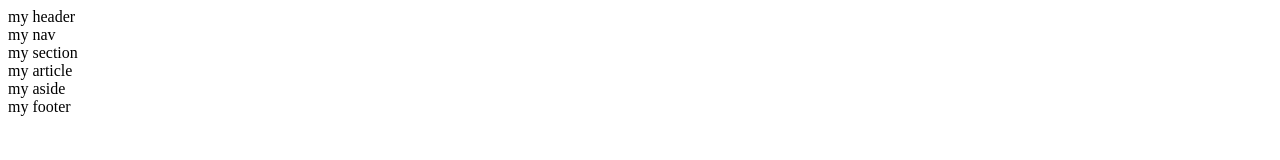
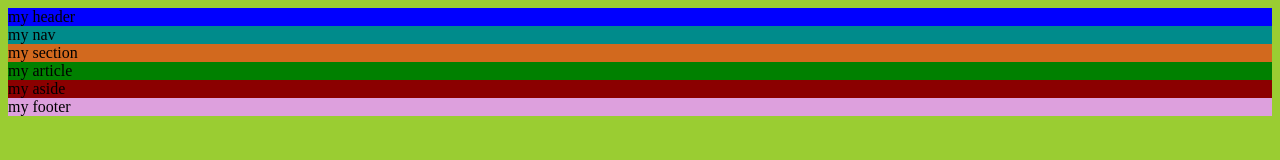
Before and after one commit to wei8655/wei8655.github.io, a plain HTML site: page default.html in a window 1280 px wide. Drawn offline with Linux system fonts and the light colour scheme.

Commit message:
Update default.html

```diff
--- a/default.html
+++ b/default.html
@@ -5,24 +5,38 @@
 <meta charset="BIG5">
 <title>用中文寫頁籤</title>
 </head>
-  <body>
+  <body style="
+    background-color: yellowgreen;
+">
   <!--write your header here -->
-  <header>my header</header>
+  <header style="
+    background-color: blue;
+">my header</header>
 
   <!--write your nav here -->
-  <nav>my nav</nav>
+  <nav style="
+    background-color: darkcyan;
+">my nav</nav>
 
   <!--write your section here -->
-  <section>my section</section>
+  <section style="
+    background-color: chocolate;
+">my section</section>
 
   <!--write your article here -->
-  <article>my article</article>
+  <article style="
+    background-color: green;
+">my article</article>
 
   <!--write your aside here -->
-  <aside>my aside</aside>
+  <aside style="
+    background-color: darkred;
+">my aside</aside>
 
   <!--write your footer here -->
-  <footer>my footer</footer>
+  <footer style="
+    background-color: plum;
+">my footer</footer>
 
   </body>
 </html>
```
